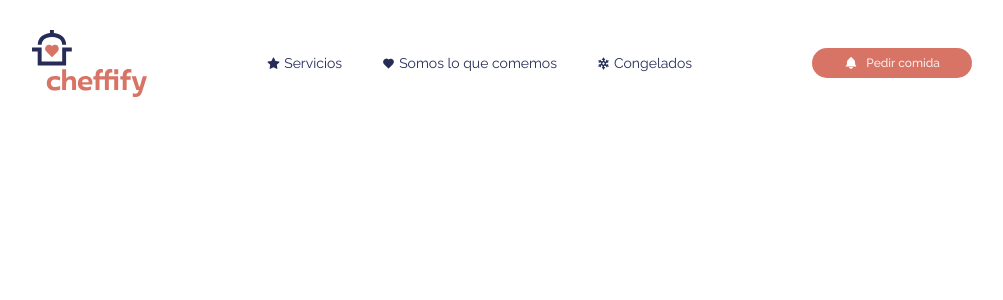
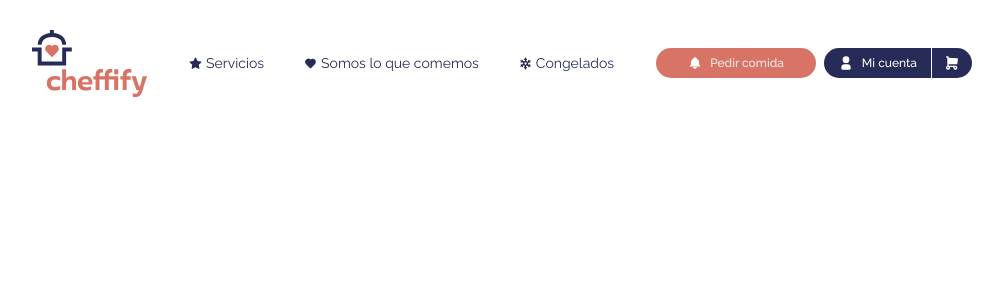
Before and after one commit to amus-dev/cheffify, a React (Vite) app in the folder front_cheffify/: page / in a window 1280 px wide. Shown: the top 300 px of the page, without its empty margins (138-1141 px from the left). Built offline with nearby package versions, Linux system fonts and the light colour scheme.

Commit message:
Se integra account button

```diff
--- /dev/null
+++ b/front_cheffify/src/components/Buttons/AccountButton.tsx
@@ -0,0 +1,27 @@
+import { Link } from "react-router-dom";
+import AccountIcon from "@assets/images/icons/user.svg";
+import ShopIcon from "@assets/images/icons/shopping-cart.svg";
+
+const AccountButton = () => {
+  return (
+    <div className="flex items-center gap-[1px]">
+      <Link
+        to="/login"
+        unstable_viewTransition
+        className="bg-primary text-white flex items-center px-[14px] py-[6px] rounded-l-full text-[12px] gap-2 font-medium hover:bg-secondary transition-all duration-500"
+      >
+        <img src={AccountIcon} alt="Icono de cuenta" className="size-[16px]" />
+        <span>Mi cuenta</span>
+      </Link>
+      <button className="bg-primary py-[7px] px-3 rounded-r-full hover:bg-secondary transition-all duration-500">
+        <img
+          src={ShopIcon}
+          alt="Icono de shop para ver el carrito"
+          className="size-[16px]"
+        />
+      </button>
+    </div>
+  );
+};
+
+export default AccountButton;
--- a/front_cheffify/src/components/Navbar/MenuNav.tsx
+++ b/front_cheffify/src/components/Navbar/MenuNav.tsx
@@ -1,6 +1,7 @@
 import { Link } from "react-router-dom";
 
 import Logo from "@assets/images/logo/cheffify-logo.svg";
+import AccountButton from "@components/Buttons/AccountButton";
 import FoodButton from "@components/Buttons/FoodButton";
 import ButtonLink from "@components/Navbar/ButtonLink";
 import { MENU_ITEMS } from "@utils/const/menu";
@@ -34,6 +35,7 @@ const MenuNav = () => {
       </ul>
       <div className="flex items-center gap-2">
         <FoodButton />
+        <AccountButton />
       </div>
     </nav>
   );
```
